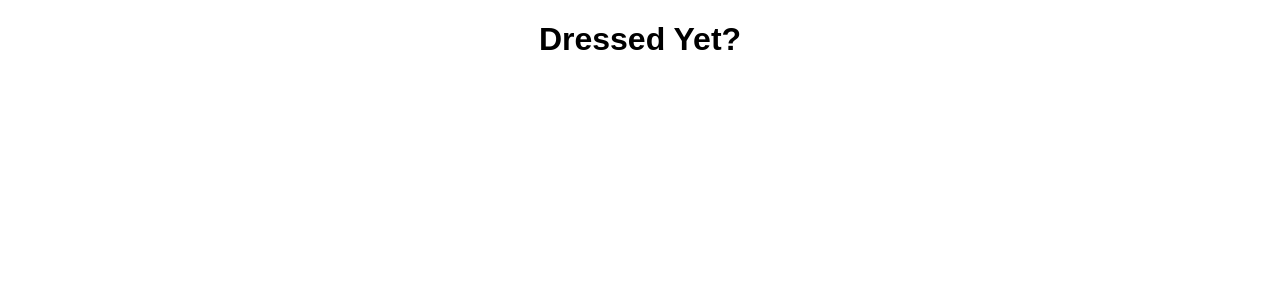
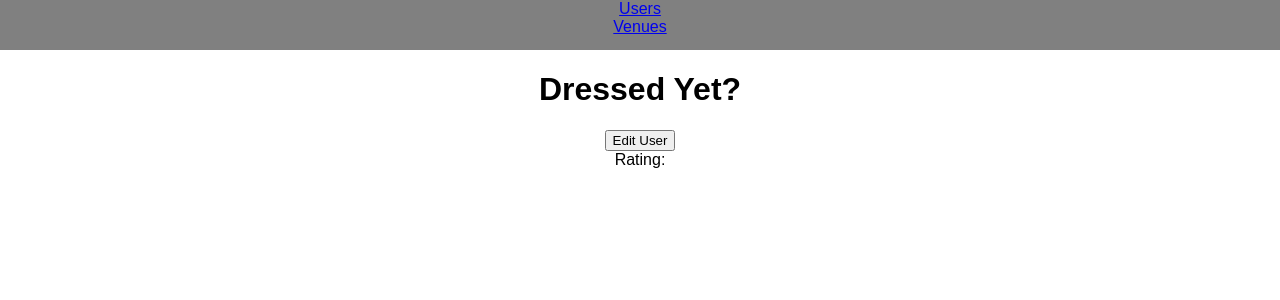
Before and after one commit to lcarswell6/finalproject, a React (Create React App) app in the folder client/: page /users/1 in a window 1280 px wide. Shown: the top 300 px of the page. Built offline with nearby package versions, Linux system fonts and the light colour scheme; no server answers.

Commit message:
working show routes for venues, venue posts and users

```diff
--- a/client/src/App.js
+++ b/client/src/App.js
@@ -1,34 +1,38 @@
 import './App.css'
 import React, { Component } from 'react';
-import { BrowserRouter as Router, Route, Link } from 'react-router-dom';
+import { BrowserRouter as Router, Switch,  Route, Link } from 'react-router-dom';
 import axios from 'axios'
+import styled from 'styled-components'
 import NavBar from './components/NavBar'
 import User from './components/User'
 import UserList from './components/UserList'
+import UserPage from './components/UserPage'
 import Venue from './components/Venue'
 import VenueList from './components/VenueList'
+import VenuePage from './components/VenuePage'
 import Post from './components/Post'
 import PostList from './components/PostList'
-import styled from 'styled-components'
-import VenuePage from './components/VenuePage'
 
 
 class App extends Component {
   render() {
     return (
       <Router>
-
         <div className="App">
+        <NavBar />
           <div>
             <h1>Dressed Yet?</h1>
           </div>
+<Switch>
 
           <Route exact path="/users" component={User} />
+          <Route exact path="/users/:id" component={UserPage} />
           <Route exact path="/venues" component={Venue} />
           <Route exact path="/venues/:id" component={VenuePage} />
           <Route exact path="/venues/:venue_id/posts/:id" component={Post} />
+</Switch>
 
-          {/* <Route path="/users/:userId" component={User} /> */}
+
 
         </div>
       </Router>
--- a/client/src/components/NavBar.js
+++ b/client/src/components/NavBar.js
@@ -1,12 +1,28 @@
 import React from 'react';
-import {Link} from 'react-router-dom'
+import { Link } from 'react-router-dom'
+import styled from 'styled-components'
 
+const Container = styled.div`
+
+text-size: 30px;
+justify-content: right;
+text-align: center;
+height: 50px;
+width: 100%;
+background: grey;
+border: 10px;
+
+`
 const NavBar = () => {
     return (
-        <div>
-            <Link to="/users">Users</Link>
-            <Link to="/venues">Venues</Link>
-        </div>
+        <Container>
+            <div>
+                <Link to="/users">Users</Link>
+            </div>
+            <div>
+                <Link to="/venues">Venues</Link>
+            </div>
+        </Container>
     );
 };
 
--- a/client/src/components/Post.js
+++ b/client/src/components/Post.js
@@ -10,7 +10,7 @@ class Post extends Component {
         this.getAllPosts()
     }
     getAllPosts = async () => {
-        const { venue_id, id} = this.props.match.params
+        const { venue_id, id } = this.props.match.params
         const response = await axios.get(`/api/venues/${venue_id}/posts/${id}`)
         console.log(response.data)
         this.setState({ post: response.data })
@@ -19,7 +19,15 @@ class Post extends Component {
     render() {
         return (
             <div>
-                {this.state.post.title}
+                <h3>
+                    {this.state.post.title}
+                </h3>
+                <h4>
+                    Event: {this.state.post.event}
+                </h4>
+                <div>
+                    {this.state.post.description}
+                </div>
             </div>
         );
     }
--- /dev/null
+++ b/client/src/components/UserPage.js
@@ -0,0 +1,47 @@
+import React, { Component } from 'react';
+import axios from 'axios'
+import styled from 'styled-components'
+
+
+
+const Pic = styled.div`
+`
+
+class UserPage extends Component {
+    state = {
+        user: {},
+        posts: []
+    }
+
+    componentWillMount() {
+        this.getCurrentUser()
+    }
+
+    getCurrentUser = async () => {
+        const id = this.props.match.params.id
+        const res = await axios.get(`/api/users/${id}`)
+        console.log(res.data)
+        this.setState({ user: res.data.user, posts: res.data.posts })
+    }
+
+
+
+    render() {
+        return (
+            <div>
+                <div>
+                    {this.state.user.name}
+                    <button>Edit User</button>
+                </div>
+                <div>
+                    Rating: {this.state.user.rating}
+                </div>
+                <Pic>
+                    {this.state.user.image_url}
+                </Pic>
+            </div>
+        );
+    }
+}
+
+export default UserPage;
--- a/client/src/components/VenueList.js
+++ b/client/src/components/VenueList.js
@@ -2,11 +2,11 @@ import React, { Component } from 'react'
 import { Link } from 'react-router-dom'
 import styled from 'styled-components'
 
-const venueContainer = styled.div`
-display: flex;
-background: grey;
-color: purple;
-`
+// const venueContainer = styled.div`
+// display: flex;
+// background: grey;
+// color: purple;
+// `
 
 const VenueList = (props) => {
     const getVenue =
--- a/client/src/components/VenuePage.js
+++ b/client/src/components/VenuePage.js
@@ -1,6 +1,18 @@
 import React, { Component } from 'react';
 import axios from 'axios'
+import styled from 'styled-components'
 import PostList from './PostList'
+import NavBar from './NavBar'
+
+const Descrip = styled.div`
+border: 1px solid red;
+padding: 10px;
+`
+const Name = styled.div`
+font-size: 40px;
+font-weight: bold;
+color: red;
+`
 
 class VenuePage extends Component {
     state = {
@@ -8,7 +20,7 @@ class VenuePage extends Component {
         posts: []
     }
 
-    componentWillMount () {
+    componentWillMount() {
         this.getCurrentVenue()
         this.getAllPosts()
     }
@@ -17,7 +29,7 @@ class VenuePage extends Component {
         const id = this.props.match.params.id
         const res = await axios.get(`/api/venues/${id}`)
         console.log(res.data)
-        this.setState({venue: res.data})
+        this.setState({ venue: res.data })
     }
     getAllPosts = async () => {
         const id = this.props.match.params.id
@@ -31,10 +43,11 @@ class VenuePage extends Component {
         return (
             <div>
 
-                <h1>{this.state.venue.name}</h1>
+                <Name>{this.state.venue.name}</Name>
+                <Descrip>{this.state.venue.description}</Descrip>
                 <PostList
-                eventId={this.props.match.params.id}
-                posts={this.state.posts}/>
+                    eventId={this.props.match.params.id}
+                    posts={this.state.posts} />
             </div>
         );
     }
```
